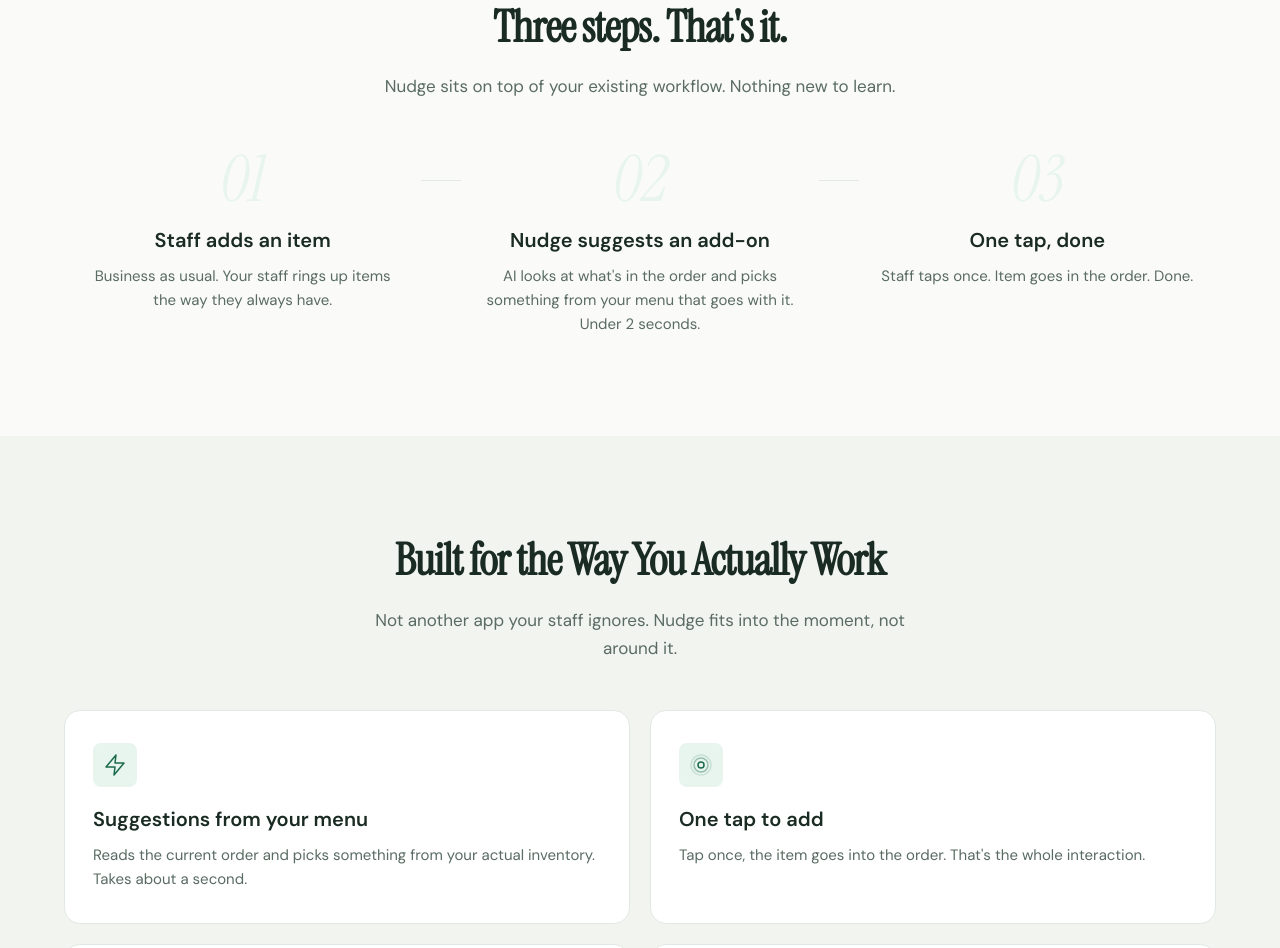
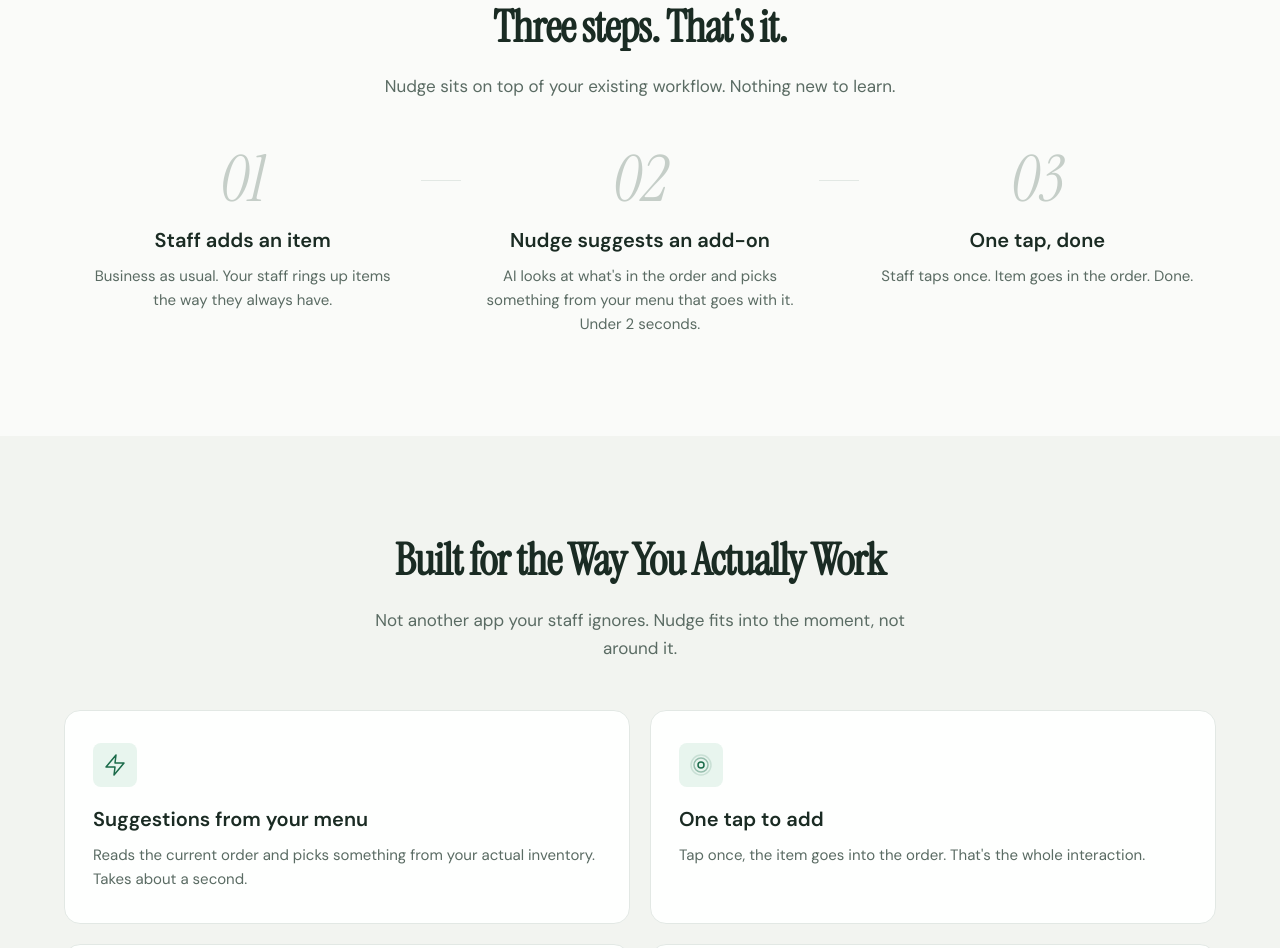
Before and after one commit to Enriquefft/nudge, an Astro site in the folder landing/: page / in a window 1280 px wide. Shown: the part 1300-2248 px from the top of the page. Built offline with nearby package versions, Linux system fonts and the light colour scheme; Astro itself is replaced by a stand-in of ours.

Commit message:
fix(landing): make step numbers visible in How It Works section

```diff
--- a/landing/src/components/HomePage.astro
+++ b/landing/src/components/HomePage.astro
@@ -781,7 +781,7 @@
 		font-style: italic;
 		font-size: 56px;
 		line-height: 1;
-		color: var(--brand-surface);
+		color: var(--border-strong);
 		margin-bottom: 12px;
 	}
 	.step h3 {
```
